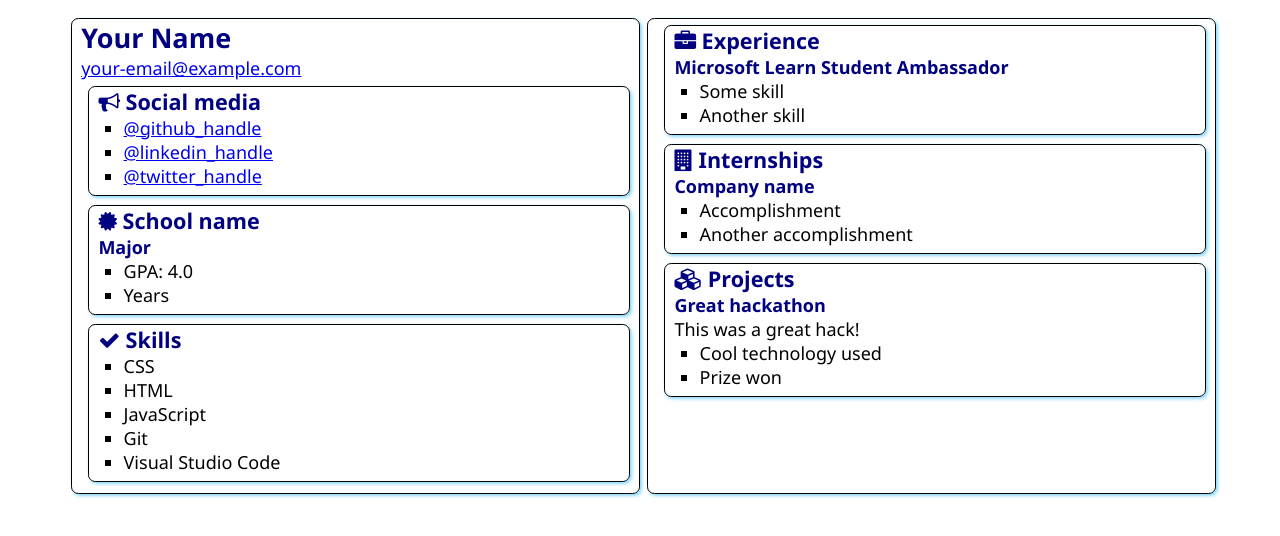
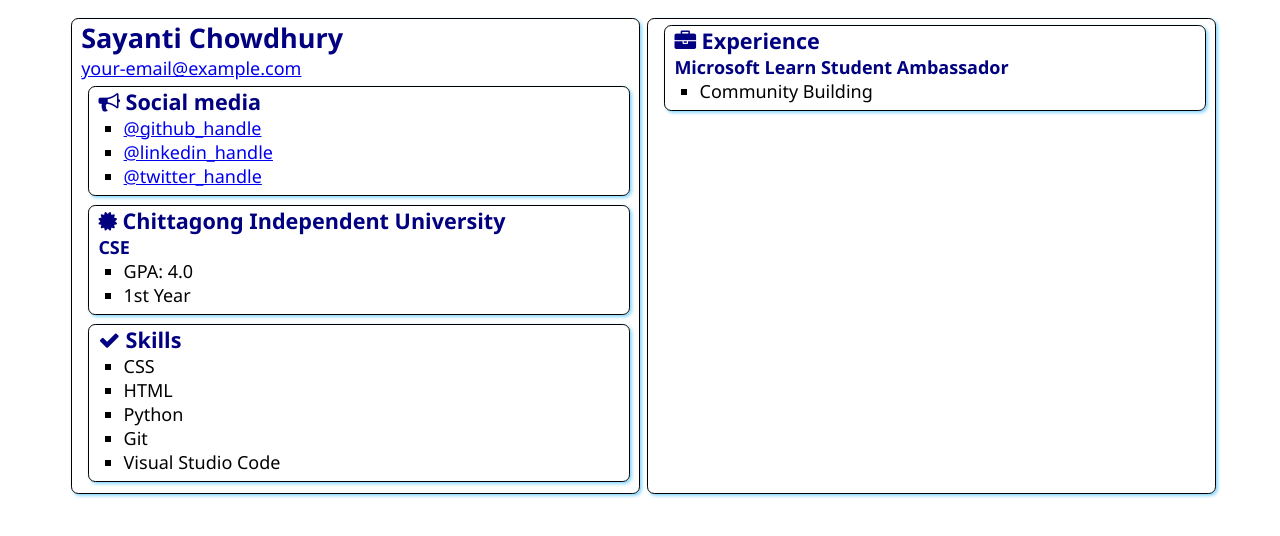
Before and after one commit to sayantichy/-SATechnicalOnboarding, a plain HTML site: page src/index.html in a window 1280 px wide. Drawn offline with Linux system fonts and the light colour scheme.

Commit message:
Update index.html

```diff
--- a/src/index.html
+++ b/src/index.html
@@ -12,8 +12,8 @@
 <body>
     <main>
         <article class="box">
-            <h1>Your Name</h1>
-            <div><a href="mailto:your.email@example.com">your-email@example.com</a></div>
+            <h1>Sayanti Chowdhury</h1>
+            <div><a href="mailto:Sayanti.Chowdhury@studentambassadors.com">your-email@example.com</a></div>
 
             <section class="box">
                 <h2>
@@ -21,9 +21,9 @@
                     Social media
                 </h2>
                 <ul>
-                    <li><a href="https://github.com/<handle>">@github_handle</a></li>
-                    <li><a href="https://linkedin.com/in/<handle>">@linkedin_handle</a></li>
-                    <li><a href="https://twitter.com/<handle>">@twitter_handle</a></li>
+                    <li><a href="https://github.com/sayantichy">@github_handle</a></li>
+                    <li><a href="https://linkedin.com/in/sayantichy">@linkedin_handle</a></li>
+                    <li><a href="https://twitter.com/sayantichy">@twitter_handle</a></li>
                 </ul>
             </section>
 
@@ -31,12 +31,12 @@
                 <div class="education">
                     <h2>
                         <i class="fa fa-certificate" aria-hidden="true"></i>
-                        School name
+                       Chittagong Independent University
                     </h2>
-                    <h3>Major</h3>
+                    <h3>CSE</h3>
                     <ul>
                         <li>GPA: 4.0</li>
-                        <li>Years</li>
+                        <li>1st Year</li>
                     </ul>
                 </div>
             </section>
@@ -49,7 +49,7 @@
                 <ul>
                     <li>CSS</li>
                     <li>HTML</li>
-                    <li>JavaScript</li>
+                    <li>Python</li>
                     <li>Git</li>
                     <li>Visual Studio Code</li>
                 </ul>
@@ -63,11 +63,11 @@
                 </h2>
                 <h3>Microsoft Learn Student Ambassador</h3>
                 <ul>
-                    <li>Some skill</li>
-                    <li>Another skill</li>
+                    <li>Community Building</li>
+                    <!-- <li>Another skill</li> -->
                 </ul>
             </section>
-            <section class="box">
+            <!-- <section class="box">
                 <h2>
                     <i class="fa fa-building" aria-hidden="true"></i>
                     Internships
@@ -91,7 +91,7 @@
                     <li>Cool technology used</li>
                     <li>Prize won</li>
                 </ul>
-            </section>
+            </section> -->
         </article>
 
     </main>
```
